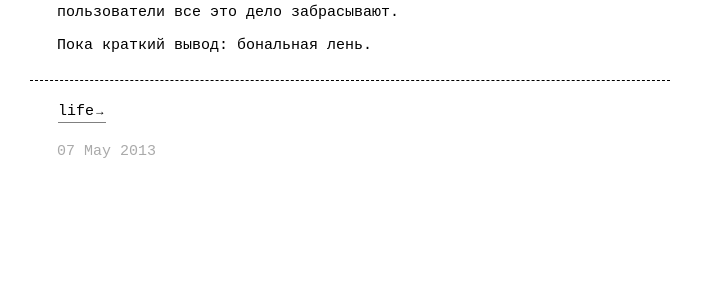
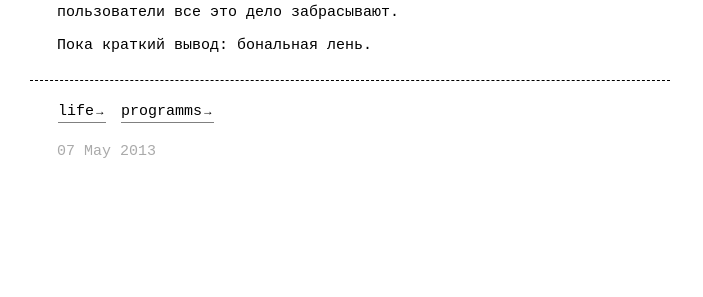
Before and after one commit to InvisibleMan/blog.dlarionov.info, a Jekyll site: the page built from _posts/2013-05-07-todo-programms.md, in a window 1280 px wide. Shown: the part 409-706 px from the top of the page, without its empty margins (0-703 px from the left). Built offline with Jekyll 4.4.1, drawn with Linux system fonts in a browser that asks for light colours.

Commit message:
Update tags

```diff
--- a/_layouts/post.html
+++ b/_layouts/post.html
@@ -11,7 +11,7 @@ layout: default
       {{ content }}
       <ul class='tags'>
         {% for tag in page.tags %}
-          <li><a href='{{site.tags['tag']}}'>{{tag}}</a></li>
+          <li><a href='/tags/{{ tag }}.html'>{{tag}}</a></li>
         {% endfor %}
       </ul>
     </div>
--- a/_posts/2013-05-07-todo-programms.md
+++ b/_posts/2013-05-07-todo-programms.md
@@ -2,7 +2,7 @@
 layout: post
 date: 2013-05-07 12:31
 title: 'В очередной раз: что не так с todo-программами'
-tags: life
+tags: life programms
 ---
 
 Думаю, что подобных статей написано уже десятки. А собственно програм для управления своими делами вообще сотни. И что? Воз и ныне там.
```
Also changed, not shown: tags/programms.md (added, +8 -0 lines).
